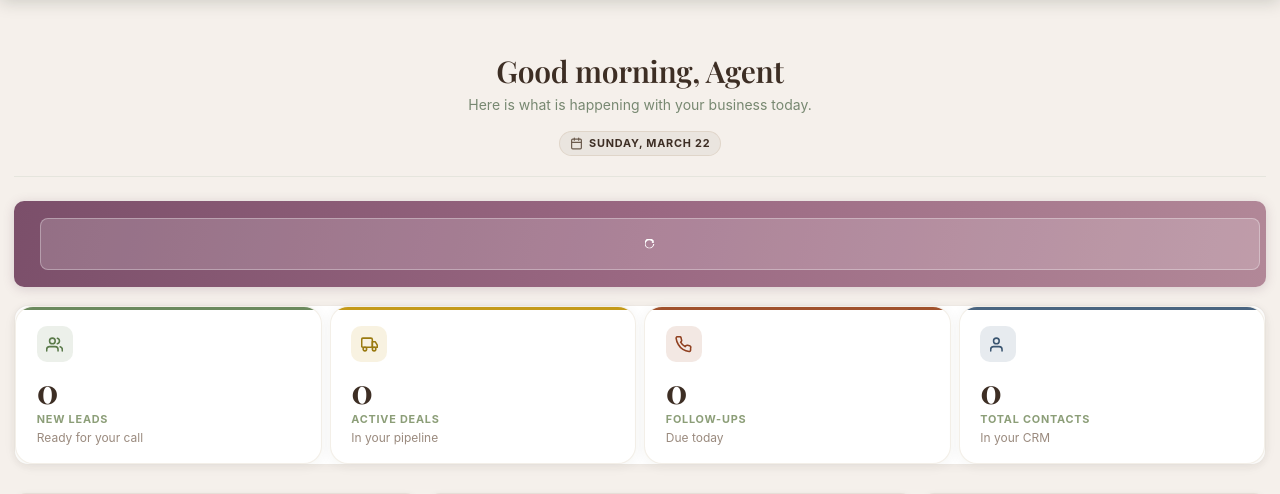
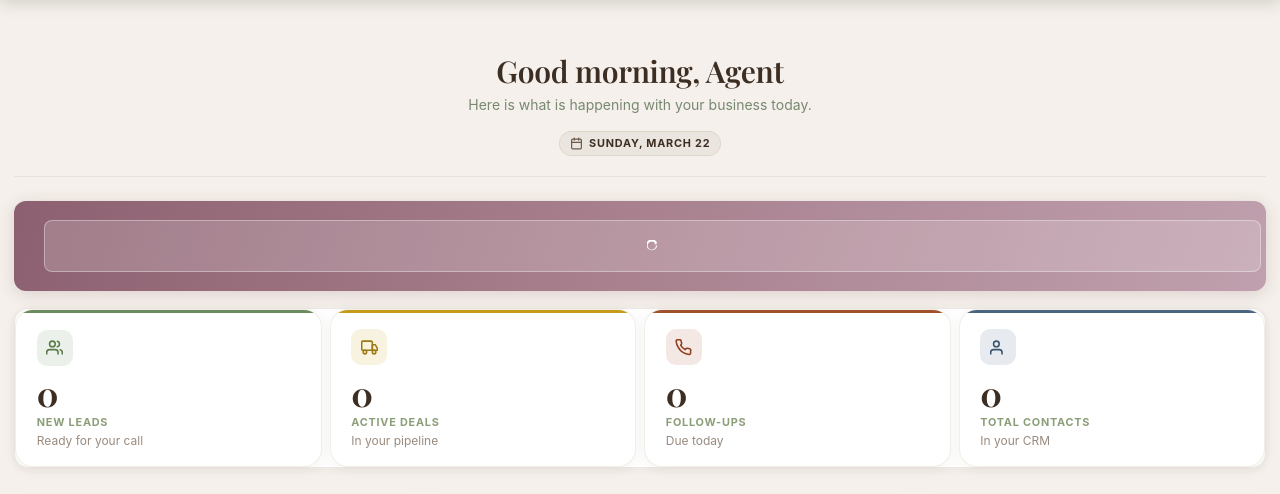
Before and after one commit to kayleighsellskcre/your-life-your-home, a Flask app: template templates/agent/dashboard.html in a window 1280 px wide. Shown: the part 96-590 px from the top of the page. Run offline with Flask 3, Linux system fonts and the light colour scheme; the template is opened without the code that fills it, so the values that code supplies are empty; some libraries are stand-ins or nearby versions; some web fonts are replaced.

Commit message:
Fix briefing strip: all-inline button, warm dusty rose color, quote+kindness text visible
Made-with: Cursor

```diff
--- a/templates/agent/dashboard.html
+++ b/templates/agent/dashboard.html
@@ -22,22 +22,6 @@
 }
 
 /* ── AI BRIEFING — compact single-line strip ── */
-/* briefing strip — all sizing via inline style on the element */
-.briefing-shuffle-btn {
-  background: rgba(255,255,255,.18);
-  border: 1px solid rgba(255,255,255,.32);
-  color: #fff;
-  border-radius: 50%;
-  width: 22px !important; height: 22px !important;
-  min-height: unset !important;
-  margin: 0 !important;
-  padding: 0 !important;
-  display: flex; align-items: center; justify-content: center;
-  flex-shrink: 0;
-  cursor: pointer;
-  transition: background .2s, transform .3s;
-}
-.briefing-shuffle-btn:hover { background: rgba(255,255,255,.3); transform: rotate(180deg); }
 @keyframes shimmer { 0%{background-position:-200% 0} 100%{background-position:200% 0} }
 
 /* ── 3-COLUMN MAIN GRID ── */
@@ -344,25 +328,24 @@
   </div>
 
   <!-- ── DAILY INSPIRATION STRIP ── -->
-  <div class="fu fu1" style="
-    background:linear-gradient(105deg,#7B4F6A 0%,#9A6882 50%,#B28898 100%);
-    border-radius:10px;
-    padding:.32rem 1rem;
-    margin-bottom:1.1rem;
-    box-shadow:0 2px 12px rgba(100,60,90,.2);
-    display:flex;
-    align-items:center;
-    gap:.65rem;
-    min-height:0;
-  ">
-    <!-- quote column -->
-    <div style="flex:1;min-width:0;display:flex;flex-direction:column;gap:.05rem;">
-      <div id="briefing-text" style="font-size:.78rem;font-style:italic;color:#fff;font-weight:500;line-height:1.3;white-space:nowrap;overflow:hidden;text-overflow:ellipsis;"></div>
-      <div id="kindness-text" style="font-size:.62rem;color:rgba(255,255,255,.72);line-height:1.2;white-space:nowrap;overflow:hidden;text-overflow:ellipsis;"></div>
+  <div class="fu fu1" style="background:linear-gradient(108deg,#8C6070 0%,#A8808E 48%,#C0A0AE 100%);border-radius:12px;padding:.42rem 1.1rem;margin-bottom:1.1rem;box-shadow:0 3px 16px rgba(110,60,80,.18);display:flex;align-items:center;gap:.8rem;">
+    <div style="flex:1;min-width:0;">
+      <div id="briefing-text" style="font-size:.8rem;font-style:italic;font-weight:500;color:#fff;line-height:1.35;overflow:hidden;text-overflow:ellipsis;white-space:nowrap;"></div>
+      <div id="kindness-text" style="font-size:.65rem;color:rgba(255,255,255,.78);line-height:1.25;margin-top:.1rem;overflow:hidden;text-overflow:ellipsis;white-space:nowrap;"></div>
     </div>
-    <!-- shuffle button -->
-    <button class="briefing-shuffle-btn" onclick="shuffleBriefing()" title="New quote">
-      <svg width="10" height="10" viewBox="0 0 16 16" fill="currentColor"><path d="M13.65 2.35A8 8 0 1 0 15 8h-2a6 6 0 1 1-1.05-3.35l-1.6 1.6H14V2l-.35.35z"/></svg>
+    <button onclick="shuffleBriefing()" title="New quote" style="
+      all:unset;
+      width:24px;height:24px;
+      border-radius:50%;
+      background:rgba(255,255,255,.18);
+      border:1px solid rgba(255,255,255,.35);
+      color:#fff;
+      display:flex;align-items:center;justify-content:center;
+      flex-shrink:0;cursor:pointer;
+      transition:background .2s,transform .3s;
+    " onmouseover="this.style.background='rgba(255,255,255,.3)';this.style.transform='rotate(180deg)'"
+       onmouseout="this.style.background='rgba(255,255,255,.18)';this.style.transform='rotate(0deg)'">
+      <svg width="11" height="11" viewBox="0 0 16 16" fill="currentColor"><path d="M13.65 2.35A8 8 0 1 0 15 8h-2a6 6 0 1 1-1.05-3.35l-1.6 1.6H14V2l-.35.35z"/></svg>
     </button>
   </div>
 
```
